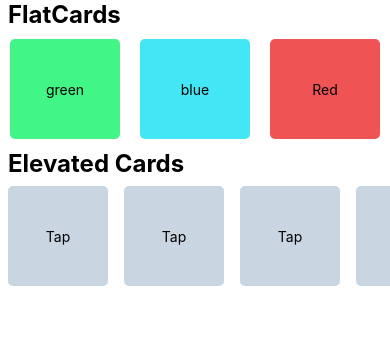
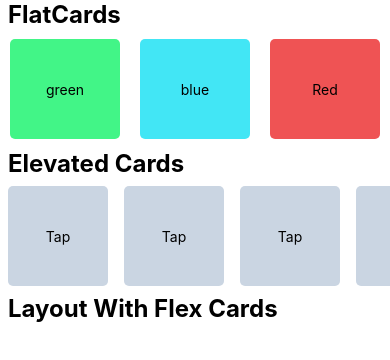
Before and after one commit to shailjadosar12/chai-aur-react-native, a React Native app in the folder styler02/: screen / in a window 390 px wide. Shown: the top 360 px of the page. Built offline with nearby package versions, Linux system fonts and the light colour scheme.

Commit message:
layout flex

```diff
--- a/styler02/App.tsx
+++ b/styler02/App.tsx
@@ -2,6 +2,7 @@
 import React from 'react';
 import FlatCards from './components/FlatCards';
 import ElevatedCards from './components/ElevatedCards';
+import LayoutFlexCards from './components/LayoutFlexCards';
 
 const App = () => {
   return (
@@ -10,6 +11,7 @@
         <View>
           <FlatCards />
           <ElevatedCards />
+          <LayoutFlexCards />
         </View>
       </ScrollView>
     </SafeAreaView>
--- /dev/null
+++ b/styler02/components/LayoutFlexCards.tsx
@@ -0,0 +1,34 @@
+import {StyleSheet, Text, View} from 'react-native';
+import React from 'react';
+
+const LayoutFlexCards = () => {
+  return (
+    <View>
+      <Text style={styles.headingText}>Layout With Flex Cards</Text>
+      <View style={styles.container}>
+        <View style={[styles.card, {backgroundColor: '#afedea'}]} />
+        <View style={[styles.card, {backgroundColor: 'skyblue'}]} />
+        <View style={[styles.card, {backgroundColor: 'steelblue'}]} />
+      </View>
+    </View>
+  );
+};
+
+export default LayoutFlexCards;
+
+const styles = StyleSheet.create({
+  headingText: {
+    fontSize: 24,
+    fontWeight: 'bold',
+    paddingHorizontal: 8,
+  },
+  container: {
+    flex: 1,
+    margin: 8,
+  },
+  card: {
+    flex: 1,
+    height: 100,
+    width: 100,
+  },
+});
```
